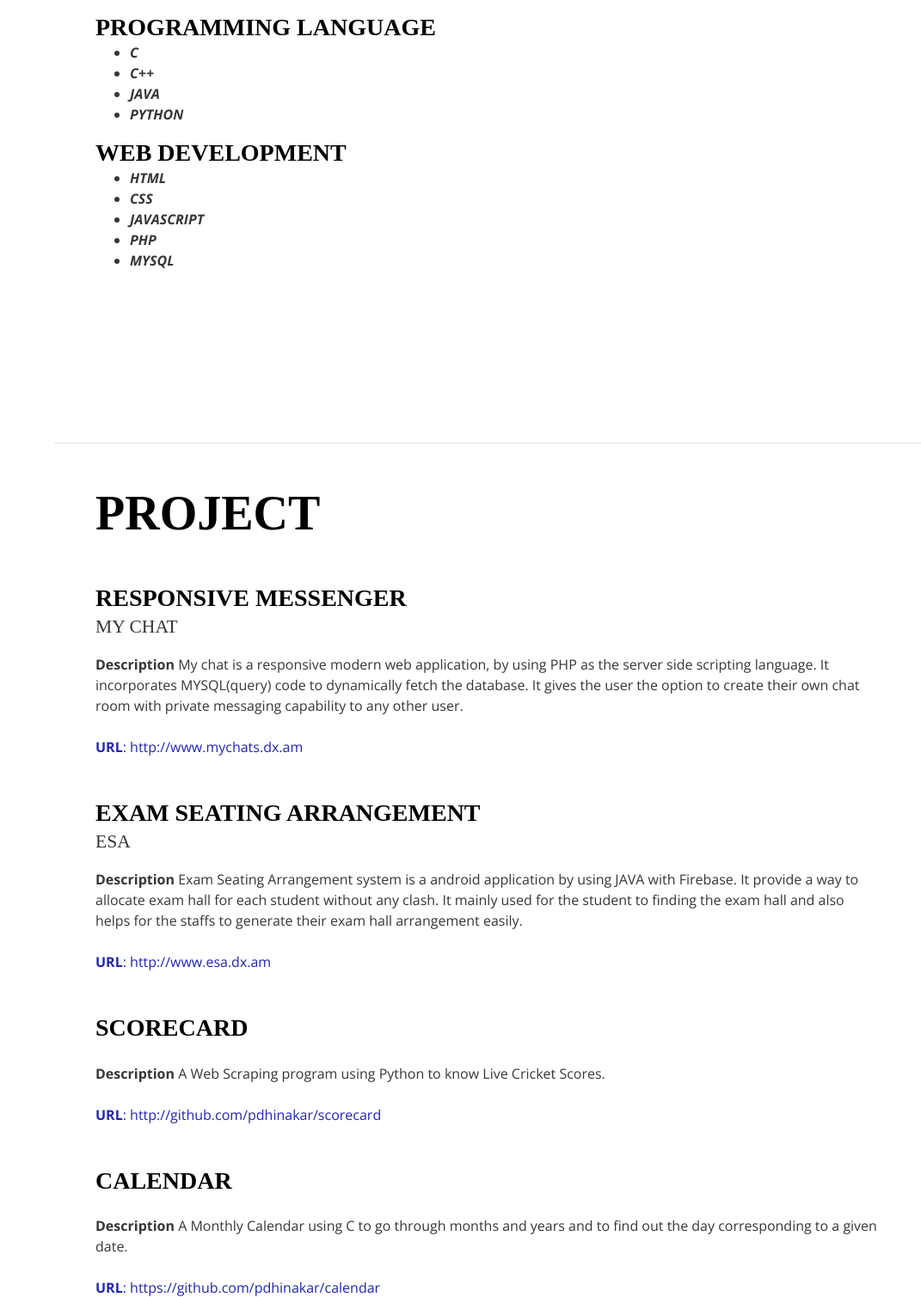
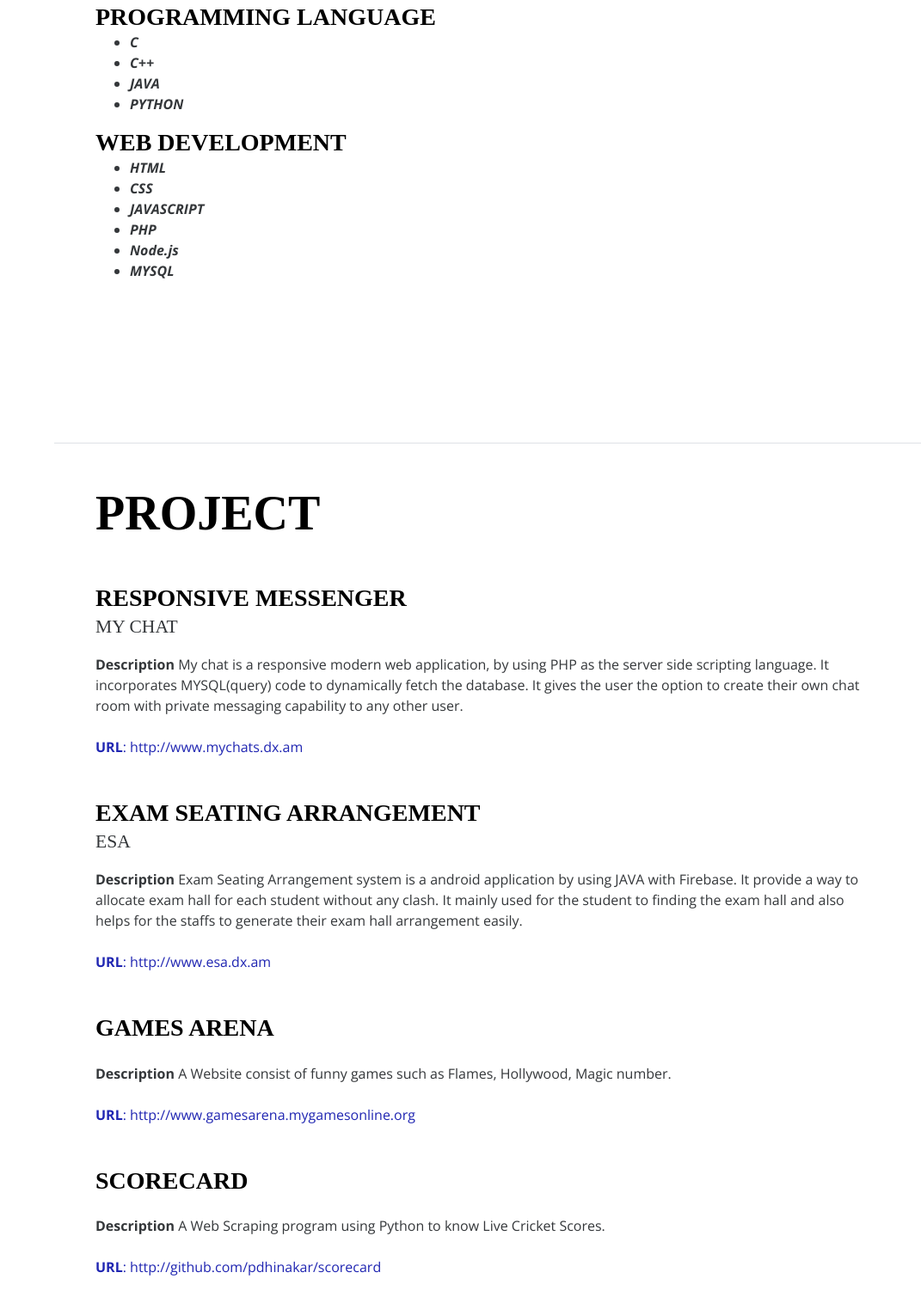
Before and after one commit to pdhinakar/portfolio, a plain HTML site: page index.html in a window 1280 px wide. Shown: the part 1931-3440 px from the top of the page at 86% size, without its empty margins (209-1280 px from the left). Drawn offline with nearby package versions, Linux system fonts and the light colour scheme; a web font is replaced by a local one.

Commit message:
Update index.html

```diff
--- a/index.html
+++ b/index.html
@@ -153,6 +153,9 @@
               <li >
                 <i><b>PHP</b></i>
               </li>
+                <li >
+                <i><b>Node.js</b></i>
+              </li>
               <li >
                 <i><b>MYSQL</b></i>
               </li>
@@ -183,6 +186,17 @@
                 <a href="http://www.esa.dx.am"><b>URL</b>: http://www.esa.dx.am</a>
               </div>
             </div>
+
+            <div class="resume-item d-flex flex-column flex-md-row mb-5">
+              <div class="resume-content mr-auto">
+                <h3 class="mb-0">Games Arena</h3>
+                <br>
+                <div><b>Description  </b>A Website consist of funny games such as Flames, Hollywood, Magic number.</div>
+                <br>
+                <a href="http://www.gamesarena.mygamesonline.org"><b>URL</b>: http://www.gamesarena.mygamesonline.org</a>
+              </div>
+            </div>
+
 
             <div class="resume-item d-flex flex-column flex-md-row mb-5">
               <div class="resume-content mr-auto">
```
